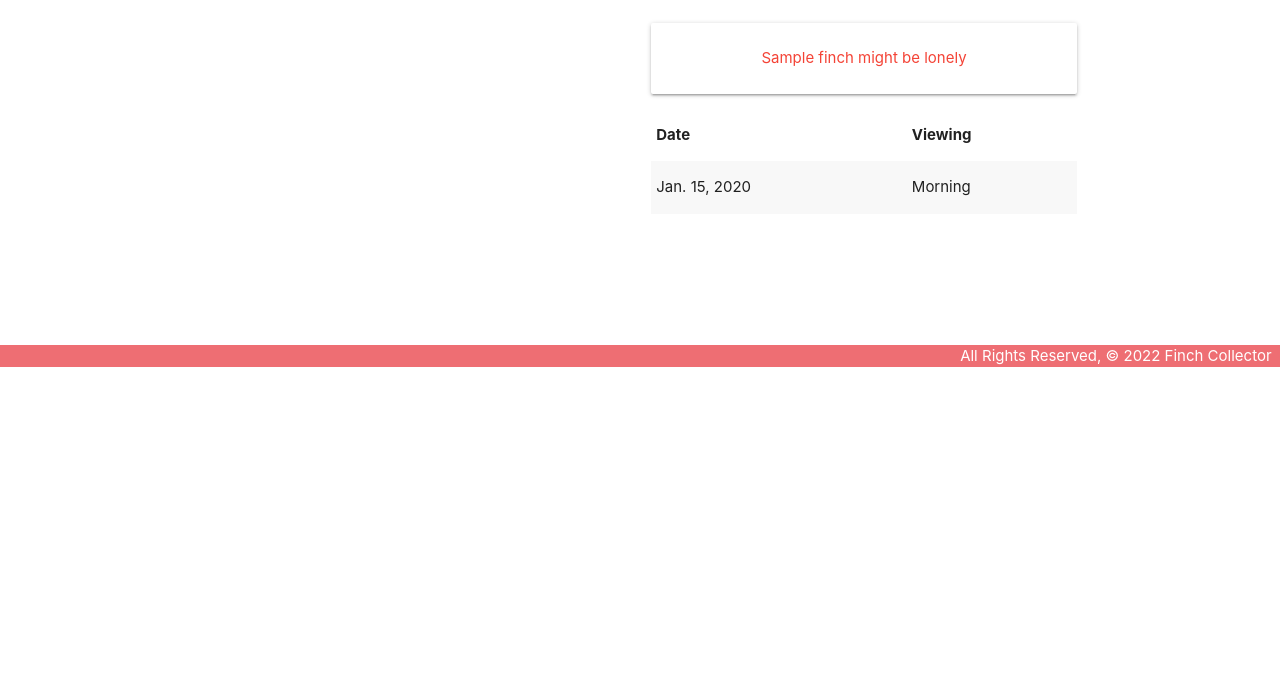
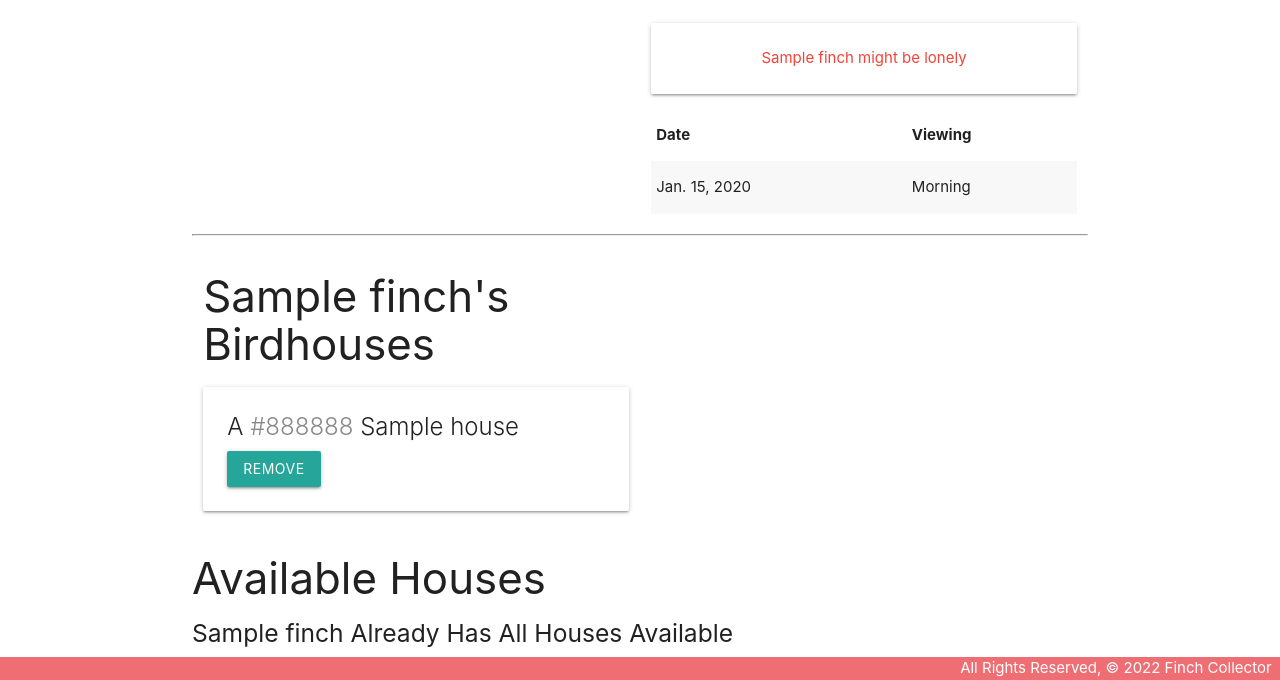
Before and after one commit to Wolfcodes91/finchcollector, a Django app: page /finches/1/ in a window 1280 px wide. Shown: the part 433-1113 px from the top of the page. Before the commit the page ends 800 px from the top, so only its background shows below. Run offline with Django 4.2, Linux system fonts and the light colour scheme; tables that the repository leaves empty hold one stand-in row (values such as "Sample post").

Commit message:
finchcollector part 5 complete

```diff
--- a/main_app/models.py
+++ b/main_app/models.py
@@ -15,18 +15,24 @@ class House(models.Model):
   name = models.CharField(max_length=50)
   color = models.CharField(max_length=20)
 
+  def __str__(self):
+        return f'{self.name}, ({self.id})'
+
   def get_absolute_url(self):
     return reverse('house_detail', kwargs={'house_id': self.id})
+
 
 class Finch(models.Model):
     name = models.CharField(max_length=100)
     type = models.CharField(max_length=100)
     description = models.TextField(max_length=250)
     age = models.IntegerField()
+    houses = models.ManyToManyField(House)
 
     class Meta:
         verbose_name = 'finch'
         verbose_name_plural = 'finches'
+
 
     def __str__(self):
         return f'{self.name}, ({self.id})'
--- a/main_app/templates/finches/detail.html
+++ b/main_app/templates/finches/detail.html
@@ -46,6 +46,55 @@
   </div>
 </div>
 
+<hr>
+<div class="row">
+  <div class="col s6">
+    <h3>{{ finch.name }}'s Birdhouses</h3>
+    {% if finch.houses.count %}
+      {% for house in finch.houses.all %}
+        <div class="card">
+          <div class="card-content">
+            <span class="card-title">
+              A <span style="color: {{ house.color }}">{{ house.color }}</span> {{ house.name }}
+            </span>
+            <form action="{% url 'unassoc_house' finch.id house.id %}" method="post">
+              {% csrf_token %}
+              <button type="submit" class="btn">Remove</button>
+            </form>
+          </div>
+        </div>
+      {% endfor %}
+    {% else %}
+      <h5>This Finch is Homeless :(</h5>
+    {% endif %}
+  </div>
+  <!-- Available houses will come after this line -->
+</div>
+
+<div class="col s6">
+  <h3>Available Houses</h3>
+  {% if houses.count %}
+    {% for house in houses.all %}
+      <div class="card">
+        <div class="card-content">
+          <span class="card-title">
+            A <span style="color: {{ house.color }}">{{ house.color }}</span> {{ house.name }}
+          </span>
+        </div>
+        <div class="card-action">
+          <form action="{% url 'assoc_house' finch.id house.id %}" method="post">
+            {% csrf_token %}
+            <button type="submit" class="btn">Add</button>
+          </form>
+        </div>
+      </div>
+    {% endfor %}
+  {% else %}
+    <h5>{{finch.name}} Already Has All Houses Available</h5>
+  {% endif %}
+</div>
+
+
 <script>
   const dateEl = document.getElementById('id_date');
   M.Datepicker.init(dateEl, {
--- a/main_app/templates/houses/detail.html
+++ b/main_app/templates/houses/detail.html
@@ -1,7 +1,7 @@
 {% extends 'base.html' %}
 {% block content %}
 
-<h1>Finch Details</h1>
+<h1>Birdhouse Details</h1>
 
 <div class="row">
   <div class="col s6">
--- a/main_app/templates/main_app/finch_form.html
+++ b/main_app/templates/main_app/finch_form.html
@@ -1,7 +1,7 @@
 {% extends 'base.html' %}
 
 {% block content %}
-    <h1>Edit <span class="teal-text">{{ object.name }}</span></h1>
+    <h1><span class="teal-text">{{ object.name }}</span></h1>
 {% if object %}
 
 {% else %}
--- a/main_app/urls.py
+++ b/main_app/urls.py
@@ -10,6 +10,8 @@ urlpatterns = [
     path('finches/<int:pk>/update/', views.FinchUpdate.as_view(), name='finches_update'),
     path('finches/<int:pk>/delete/', views.FinchDelete.as_view(), name='finches_delete'),
     path('finches/<int:finch_id>/add_viewing/', views.add_viewing, name='add_viewing'),
+    path('finches/<int:finch_id>/assoc_house/<int:house_id>/', views.assoc_house, name='assoc_house'),
+    path('finches/<int:finch_id>/unassoc_house/<int:house_id>/', views.unassoc_house, name='unassoc_house'),
     path('houses/create', views.HouseCreate.as_view(), name='house_create'),
     path('houses/', views.houses_index, name='houses_index'),
     path('houses/<int:house_id>/', views.house_detail, name='house_detail'),
--- a/main_app/views.py
+++ b/main_app/views.py
@@ -20,10 +20,13 @@ def finches_index(request):
 def finches_detail(request, finch_id):
     finch = Finch.objects.get(id=finch_id)
     #instantiate FeedingForm to be rendered in the template
+    id_list = finch.houses.all().values_list('id')
+    houses_finch_doesnt_have = House.objects.exclude(id__in=id_list)
     watching_form = WatchingForm()
     return render(request, 'finches/detail.html', {
       'finch': finch,
       'watching_form': watching_form,
+      'houses': houses_finch_doesnt_have,
     })
 
 def add_viewing(request, finch_id):
@@ -47,10 +50,11 @@ def house_detail(request, house_id):
       'house': house,
     })
 
+
 #class based view
 class FinchCreate(CreateView):
   model = Finch
-  fields = '__all__'
+  fields = ['name', 'type', 'description', 'age']
 
 class FinchUpdate(UpdateView):
   model = Finch
@@ -72,3 +76,13 @@ class HouseUpdate(UpdateView):
 class HouseDelete(DeleteView):
   model = House
   success_url = '/houses/'
+
+def assoc_house(request, finch_id, house_id):
+  # Note that you can pass a toy's id instead of the whole toy object
+  Finch.objects.get(id=finch_id).houses.add(house_id)
+  return redirect('detail', finch_id=finch_id)
+
+def unassoc_house(request, finch_id, house_id):
+  finch = Finch.objects.get(id=finch_id)
+  finch.houses.remove(house_id)
+  return redirect('detail', finch_id=finch_id)
```
Also changed, not shown: main_app/migrations/0004_finch_houses.py (added).
